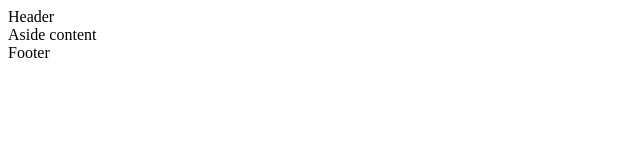
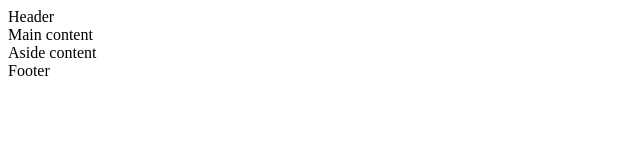
Before and after one commit to saru3450/holbertonschool-web_front_end, a plain HTML site: page html_advanced/article.html in a window 1280 px wide. Shown: the full height of the page, 0-640 px from the left. Drawn offline with Linux system fonts and the light colour scheme.

Commit message:
article.html

```diff
--- a/html_advanced/article.html
+++ b/html_advanced/article.html
@@ -10,7 +10,9 @@
     </head>
     <body>
         <header>Header</header>
-        <aside>Aside content</aside>
-        <footer>Footer</footer>
+	<main>Main content</main>
+	<aside>Aside content</aside>
+	</main>
+	<footer>Footer</footer>
     </body>
 </html>
```
